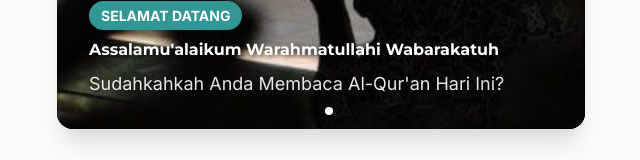
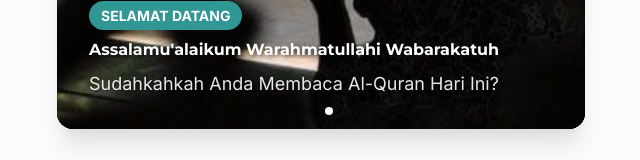
Before and after one commit to Satriarizkirr/Al-Qur-an-Digital, a Next.js app: page / in a window 1280 px wide. Shown: the part 305-465 px from the top of the page, without its empty margins (319-959 px from the left). Built offline with nearby package versions, Linux system fonts and the light colour scheme.

Commit message:
update error

```diff
--- a/pages/index.js
+++ b/pages/index.js
@@ -196,7 +196,7 @@ export default function Home() {
                     maxW="lg"
                     textShadow="1px 1px 2px rgba(0,0,0,0.5)"
                   >
-                    Sudahkahkah Anda Membaca Al-Qur'an Hari Ini?
+                    Sudahkahkah Anda Membaca Al-Quran Hari Ini?
                   </Text>
                 </VStack>
                 {verseLastRead && verseLastRead.nomor && (
--- a/pages/iqra/[bookId].js
+++ b/pages/iqra/[bookId].js
@@ -45,7 +45,7 @@ function IqraReader({ book }) {
   return (
     <>
       <Head>
-        <title>{book.title} | Al-Qur'an Digital</title>
+        <title>{book.title} | Al-Quran Digital</title>
       </Head>
 
       <PageHeader title={book.title} goBack />
--- a/pages/iqra/index.js
+++ b/pages/iqra/index.js
@@ -19,7 +19,7 @@ function IqraSelection() {
   return (
     <>
       <Head>
-        <title>Belajar Iqra' | Al-Qur'an Digital</title>
+        <title>Belajar Iqra' | Al-Quran Digital</title>
       </Head>
 
       <PageHeader title="Belajar Iqra'" goBack />
```
